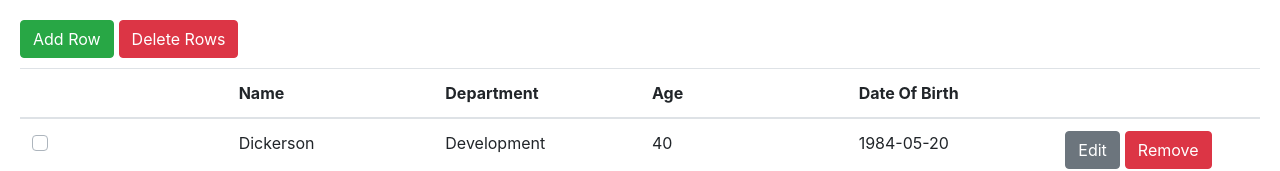
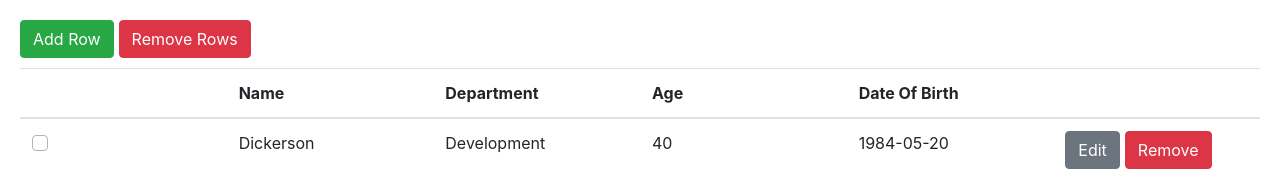
Before and after one commit to muhimasri/vue-editable-table-example, a Vue app: page / in a window 1280 px wide. Shown: the top 171 px of the page. Built offline with nearby package versions, Linux system fonts and the light colour scheme.

Commit message:
Remove type

```diff
--- a/src/App.vue
+++ b/src/App.vue
@@ -15,7 +15,7 @@ export default {
   data() {
     return {
       fields: [
-        { key: "selectRow", label: "", type: "checkbox" },
+        { key: "selectRow", label: "" },
         { key: "name", label: "Name", type: "text" },
         { key: "department", label: "Department", type: "select", options: ['Development', 'Marketing', 'HR', 'Accounting'] },
         { key: "age", label: "Age", type: "number" },
--- a/src/components/EditableTable.vue
+++ b/src/components/EditableTable.vue
@@ -5,13 +5,13 @@
       </b-modal>
         <div class="action-container">
           <b-button class="add-button" variant="success" @click="addRowHandler">Add Row</b-button>
-          <b-button variant="danger" @click="openDialog = true">Delete Rows</b-button>
+          <b-button variant="danger" @click="openDialog = true">Remove Rows</b-button>
         </div>
         <b-table class="b-table" :items="tableItems" :fields="fields" fixed>
             <template v-for="(field, index) in fields" #[`cell(${field.key})`]="data">
                 <b-form-datepicker v-if="field.type === 'date' && tableItems[data.index].isEdit" :key="index" :type="field.type" :value="tableItems[data.index][field.key]" @input="(value) => inputHandler(value, data.index, field.key)"></b-form-datepicker>
                 <b-form-select v-else-if="field.type === 'select' && tableItems[data.index].isEdit" :key="index" :value="tableItems[data.index][field.key]" @input="(value) => inputHandler(value, data.index, field.key)" :options="field.options"></b-form-select>
-                <b-checkbox  v-else-if="field.type === 'checkbox' && field.key === 'selectRow'" :checked="tableItems[data.index].isSelected" :key="index" @change="selectRowHandler(data)"></b-checkbox>
+                <b-checkbox  v-else-if="field.key === 'selectRow'" :checked="tableItems[data.index].isSelected" :key="index" @change="selectRowHandler(data)"></b-checkbox>
                 <div :key="index" v-else-if="field.type === 'edit'">
                     <b-button @click="editRowHandler(data)">
                         <span v-if="!tableItems[data.index].isEdit">Edit</span>
```
